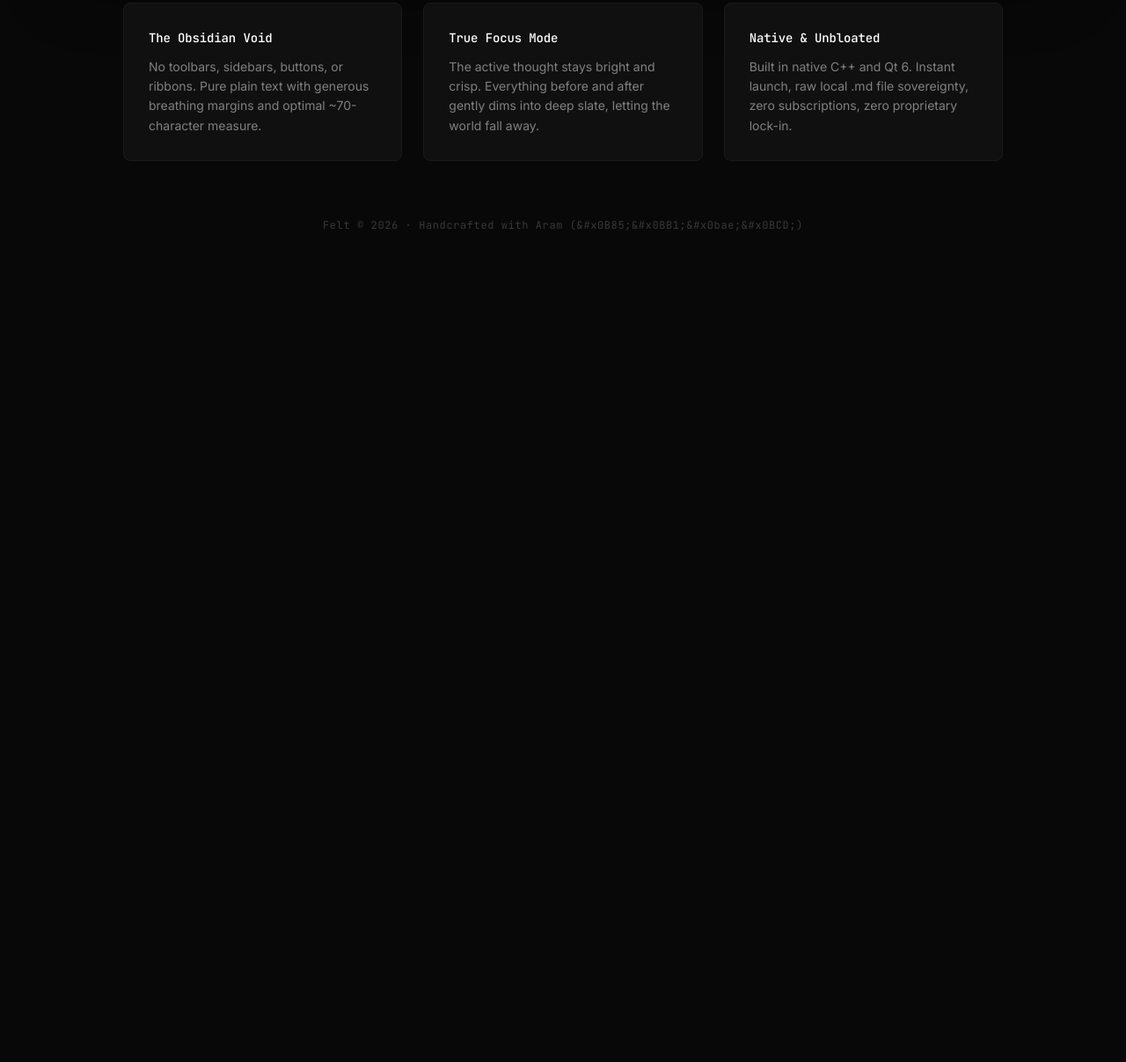
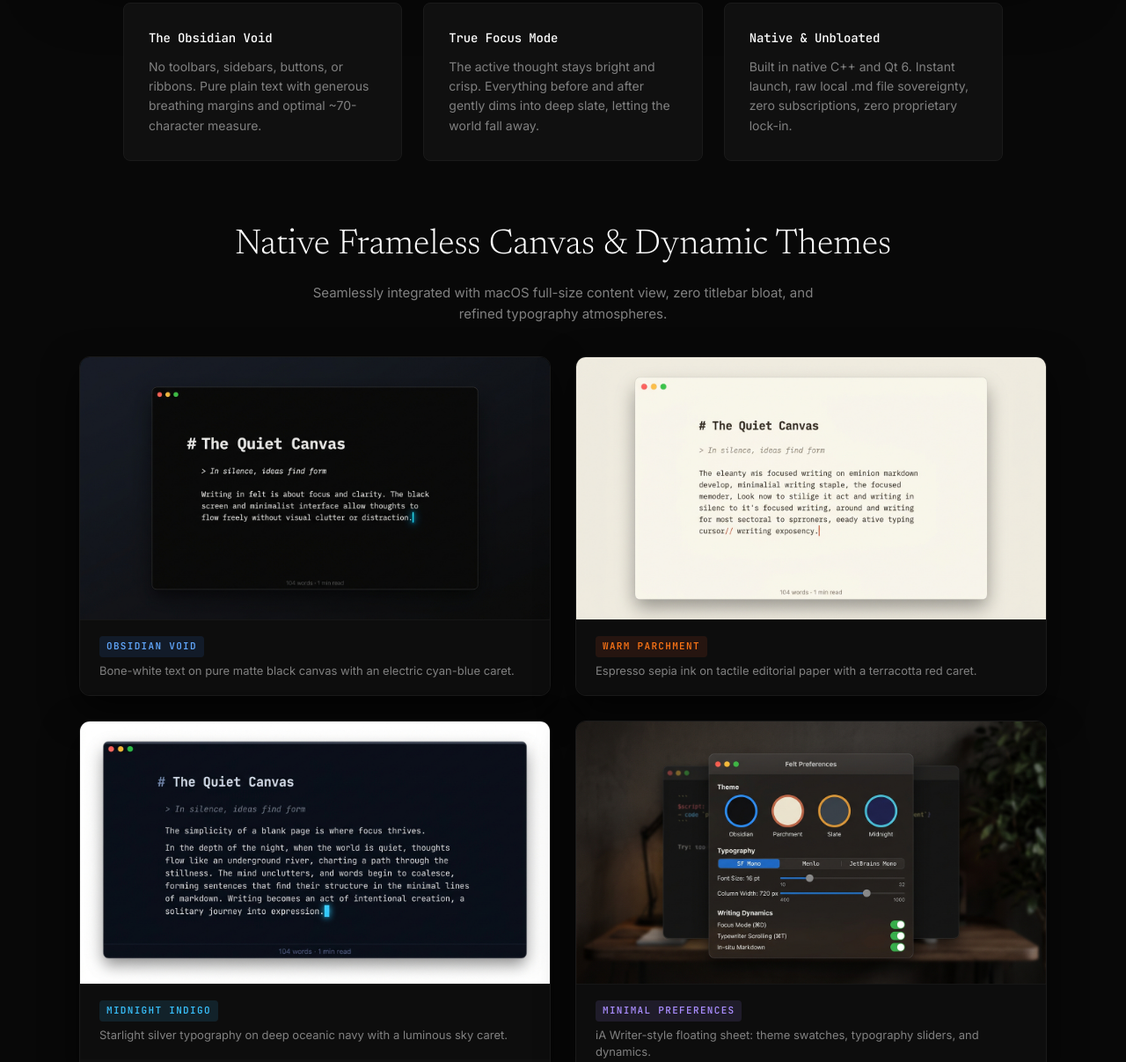
Before and after one commit to nodesman/felt, a plain HTML site: page website/index.html in a window 1280 px wide. Shown: the part 1112-2319 px from the top of the page at 88% size. Before the commit the page ends 1458 px from the top, so only its background shows below. Drawn offline with Linux system fonts and the light colour scheme.

Commit message:
feat(showcase): add high-res screen mockups for Obsidian, Parchment, Midnight themes and preferences modal

```diff
--- a/website/index.html
+++ b/website/index.html
@@ -148,6 +148,98 @@
       line-height: 1.6;
     }
 
+    .gallery-section {
+      max-width: 1100px;
+      width: 100%;
+      margin-bottom: 80px;
+    }
+
+    .gallery-header {
+      text-align: center;
+      margin-bottom: 36px;
+    }
+
+    .gallery-header h2 {
+      font-family: var(--font-serif);
+      font-size: clamp(1.8rem, 3.5vw, 2.5rem);
+      font-weight: 300;
+      color: #ffffff;
+      margin-bottom: 10px;
+    }
+
+    .gallery-header p {
+      color: var(--text-muted);
+      font-size: 15px;
+      max-width: 600px;
+      margin: 0 auto;
+    }
+
+    .gallery-grid {
+      display: grid;
+      grid-template-columns: repeat(auto-fit, minmax(500px, 1fr));
+      gap: 28px;
+    }
+
+    @media (max-width: 600px) {
+      .gallery-grid {
+        grid-template-columns: 1fr;
+      }
+    }
+
+    .gallery-card {
+      background: var(--card-bg);
+      border: 1px solid var(--border);
+      border-radius: 12px;
+      overflow: hidden;
+      display: flex;
+      flex-direction: column;
+      box-shadow: 0 16px 40px rgba(0, 0, 0, 0.6);
+      transition: transform 0.25s ease, border-color 0.25s ease;
+    }
+
+    .gallery-card:hover {
+      transform: translateY(-3px);
+      border-color: #333333;
+    }
+
+    .gallery-img {
+      width: 100%;
+      height: auto;
+      display: block;
+      background: #000;
+    }
+
+    .gallery-info {
+      padding: 18px 22px;
+      display: flex;
+      flex-direction: column;
+      gap: 6px;
+      background: #0d0d0d;
+      border-top: 1px solid rgba(255, 255, 255, 0.04);
+    }
+
+    .gallery-theme-tag {
+      font-family: var(--font-mono);
+      font-size: 11px;
+      text-transform: uppercase;
+      letter-spacing: 0.12em;
+      font-weight: 600;
+      width: fit-content;
+      padding: 3px 8px;
+      border-radius: 4px;
+    }
+
+    .tag-obsidian { color: #60a5fa; background: rgba(59, 130, 246, 0.12); }
+    .tag-parchment { color: #f97316; background: rgba(217, 83, 47, 0.12); }
+    .tag-midnight { color: #38bdf8; background: rgba(56, 189, 248, 0.12); }
+    .tag-settings { color: #a78bfa; background: rgba(167, 139, 250, 0.12); }
+
+    .gallery-caption {
+      font-size: 13px;
+      color: var(--text-muted);
+      line-height: 1.5;
+    }
+
     footer {
       text-align: center;
       font-family: var(--font-mono);
@@ -187,6 +279,43 @@
     </div>
   </section>
 
+  <section class="gallery-section">
+    <div class="gallery-header">
+      <h2>Native Frameless Canvas &amp; Dynamic Themes</h2>
+      <p>Seamlessly integrated with macOS full-size content view, zero titlebar bloat, and refined typography atmospheres.</p>
+    </div>
+    <div class="gallery-grid">
+      <div class="gallery-card">
+        <img src="assets/mockups/editor_obsidian_void.jpg" alt="Felt in Obsidian Void theme" class="gallery-img" />
+        <div class="gallery-info">
+          <span class="gallery-theme-tag tag-obsidian">Obsidian Void</span>
+          <span class="gallery-caption">Bone-white text on pure matte black canvas with an electric cyan-blue caret.</span>
+        </div>
+      </div>
+      <div class="gallery-card">
+        <img src="assets/mockups/editor_warm_parchment.jpg" alt="Felt in Warm Parchment theme" class="gallery-img" />
+        <div class="gallery-info">
+          <span class="gallery-theme-tag tag-parchment">Warm Parchment</span>
+          <span class="gallery-caption">Espresso sepia ink on tactile editorial paper with a terracotta red caret.</span>
+        </div>
+      </div>
+      <div class="gallery-card">
+        <img src="assets/mockups/editor_midnight_indigo.jpg" alt="Felt in Midnight Indigo theme" class="gallery-img" />
+        <div class="gallery-info">
+          <span class="gallery-theme-tag tag-midnight">Midnight Indigo</span>
+          <span class="gallery-caption">Starlight silver typography on deep oceanic navy with a luminous sky caret.</span>
+        </div>
+      </div>
+      <div class="gallery-card">
+        <img src="assets/mockups/preferences_settings_modal.jpg" alt="Felt Preferences Panel" class="gallery-img" />
+        <div class="gallery-info">
+          <span class="gallery-theme-tag tag-settings">Minimal Preferences</span>
+          <span class="gallery-caption">iA Writer-style floating sheet: theme swatches, typography sliders, and dynamics.</span>
+        </div>
+      </div>
+    </div>
+  </section>
+
   <footer>
     Felt &copy; 2026 &middot; Handcrafted with Aram (&amp;#x0B85;&amp;#x0BB1;&amp;#x0bae;&amp;#x0BCD;)
   </footer>
```
Also changed, not shown: _meta/mockups/editor_midnight_indigo.jpg (added), _meta/mockups/editor_obsidian_void.jpg (added), _meta/mockups/editor_warm_parchment.jpg (added), _meta/mockups/preferences_settings_modal.jpg (added), website/assets/mockups/editor_midnight_indigo.jpg (added), website/assets/mockups/editor_obsidian_void.jpg (added), website/assets/mockups/editor_warm_parchment.jpg (added), website/assets/mockups/preferences_settings_modal.jpg (added).
